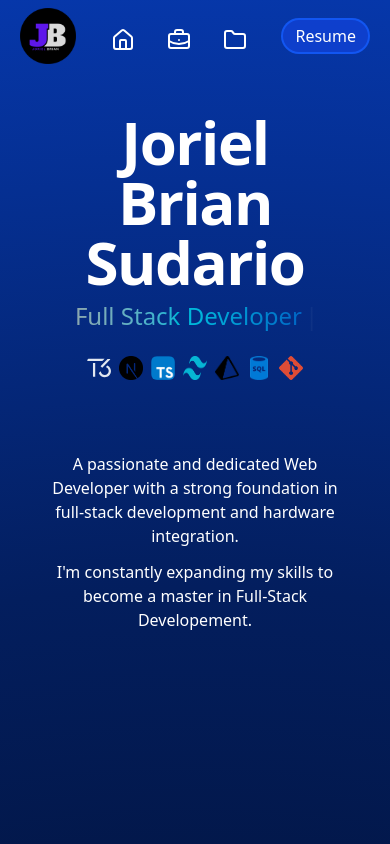
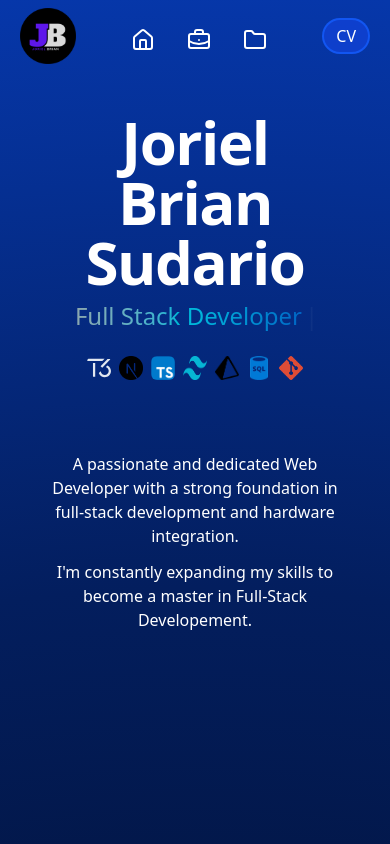
Before and after one commit to JorielBrian/Joriel_Portfolio_2025, a React (Vite) app: page /#/ in a window 390 px wide. Shown: the top 844 px of the page. Built offline with nearby package versions, Linux system fonts and the light colour scheme.

Commit message:
fixed responsiveness

```diff
--- a/src/Components/Sections/Navigation.tsx
+++ b/src/Components/Sections/Navigation.tsx
@@ -46,7 +46,8 @@ const Navigation = () =>{
                     </ul>
                 </div>
                 <div className="flex items-center !py-0">
-                    <a href="Joriel Brian Sudario - CV.pdf" target="_blank"><button className="px-3 py-1 bg-blue-700/60 rounded-full border-2 border-blue-600/80">Resume</button></a>
+                    <a href="Joriel Brian Sudario - CV.pdf" target="_blank"><button className="flex lg:hidden px-3 py-1 bg-blue-700/60 rounded-full border-2 border-blue-600/80">CV</button></a>
+                    <a href="Joriel Brian Sudario - CV.pdf" target="_blank"><button className="hidden lg:flex px-3 py-1 bg-blue-700/60 rounded-full border-2 border-blue-600/80">Resume</button></a>
                 </div>
             </div>
         </motion.section>
--- a/src/Components/Sections/Skills.tsx
+++ b/src/Components/Sections/Skills.tsx
@@ -29,7 +29,7 @@ const Skills = () =>{
                             {area.skills.map(skill => (
                                 <span key={skill.skill}>
                                     <motion.div animate={{y:[10, -10]}} transition={{ease:"linear", duration:2, repeat: Infinity, repeatType:"reverse"}}  className="relative p-3 justify-center">
-                                        <motion.img initial={{opacity:0}} whileInView={{opacity:1}} transition={{ease:"easeIn", duration:1.5}} src={skill.image} alt={skill.skill} title={skill.skill} className="icons rounded-xl p-1 md:p-2 2xl:p-3 bg-gray-500/75 2xl:rounded-4xl hover:animate-bounce m-auto"/>
+                                        <motion.img initial={{opacity:0}} whileInView={{opacity:1}} transition={{ease:"easeIn", duration:1.5}} src={skill.image} alt={skill.skill} title={skill.skill} className="icons hover:animate-bounce m-auto"/>
                                         <h5 className="text-center font-bold text-amber-200 text-[11px] md:text-sm xl:text-lg">{skillrate(skill.proficiency)}</h5>
                                         <h5 className="text-center font-bold text-cyan-500 text-[11px] md:text-sm xl:text-lg">{skill.skill}</h5>
                                     </motion.div>
--- a/src/index.css
+++ b/src/index.css
@@ -19,7 +19,7 @@ p {
 
 /* Custom Designs */
 .navbar {
-  @apply w-full sm:w-2/3 mt-5 bg-blue-900/60 rounded-full border-2 border-blue-700/80;
+  @apply w-full sm:w-2/3 mt-5 bg-blue-900/60 rounded-full border-2 border-blue-700/80 p-1 md:p-2 2xl:p-3 2xl:rounded-4xl;
 }
 
 .icons {
```
